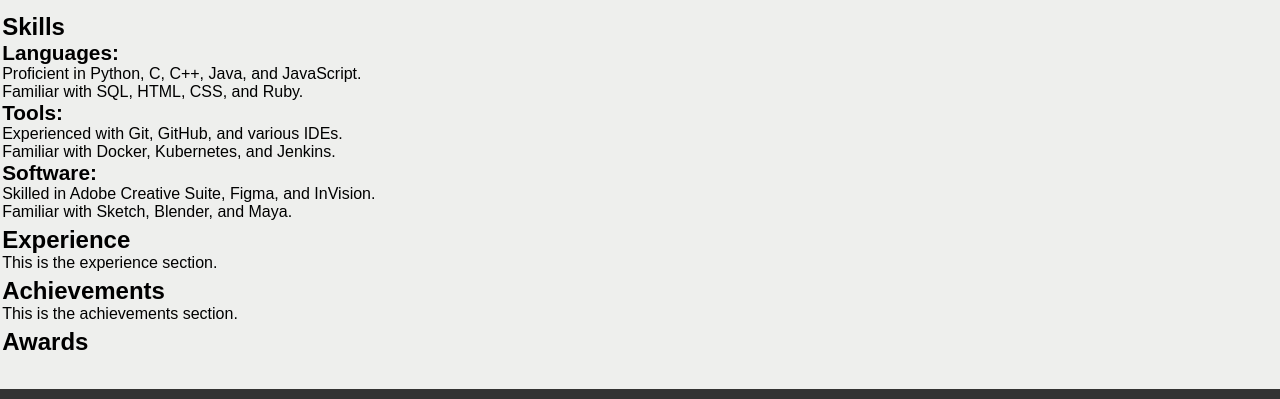
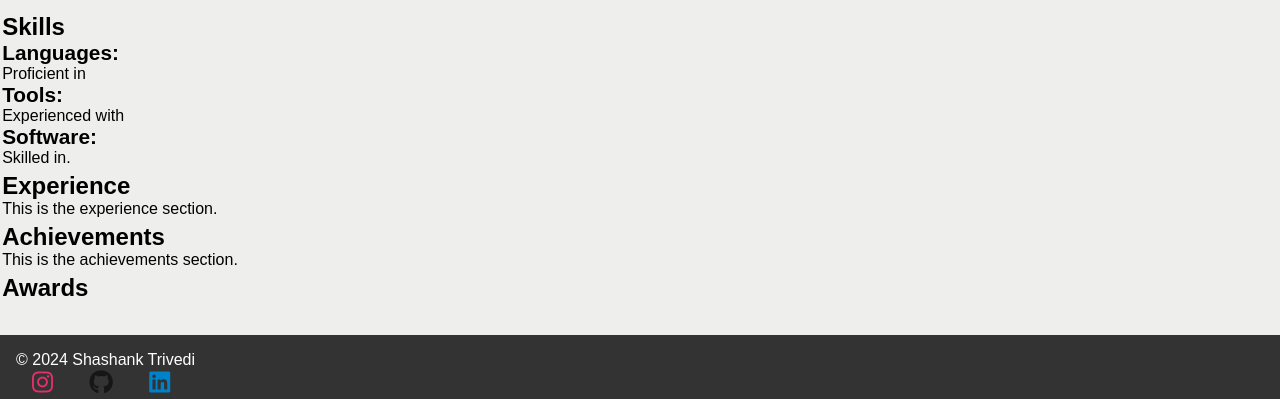
Before and after one commit to Shashank3vedi/Shashank3vedi_Portfolio, a plain HTML site: page index.html in a window 1280 px wide. Shown: the part 743-1142 px from the top of the page. Drawn offline with Linux system fonts and the light colour scheme.

Commit message:
Update index.html

```diff
--- a/index.html
+++ b/index.html
@@ -52,18 +52,15 @@
       <h2>Skills</h2>
       <p class="skills-text">Languages:</p>
       <p>
-        Proficient in Python, C, C++, Java, and JavaScript.<br />
-        Familiar with SQL, HTML, CSS, and Ruby.
+        Proficient in
       </p>
       <p class="skills-text">Tools:</p>
       <p>
-        Experienced with Git, GitHub, and various IDEs.<br />
-        Familiar with Docker, Kubernetes, and Jenkins.
+        Experienced with
       </p>
       <p class="skills-text">Software:</p>
       <p>
-        Skilled in Adobe Creative Suite, Figma, and InVision.<br />
-        Familiar with Sketch, Blender, and Maya.
+        Skilled in.
       </p>
     </section>
     <section id="experience">
```
